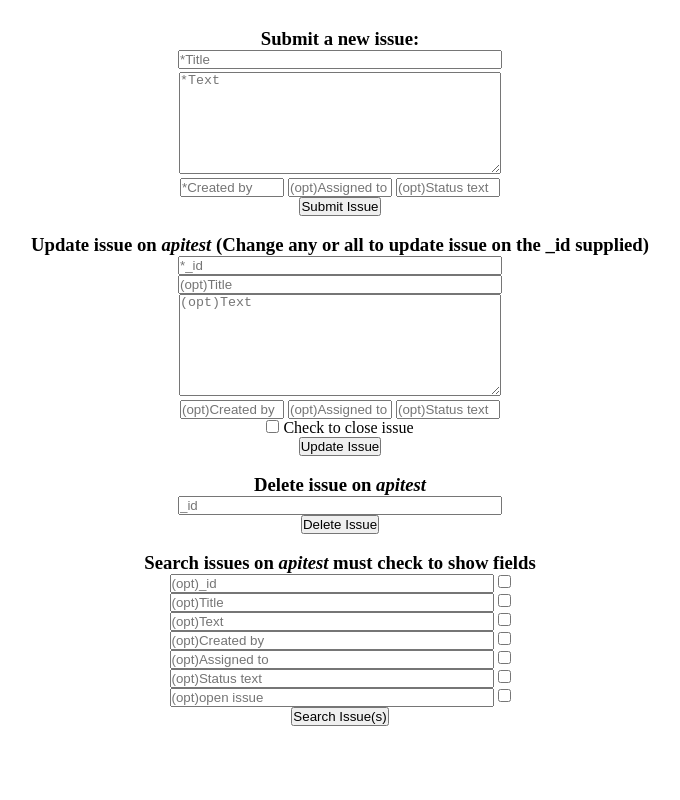
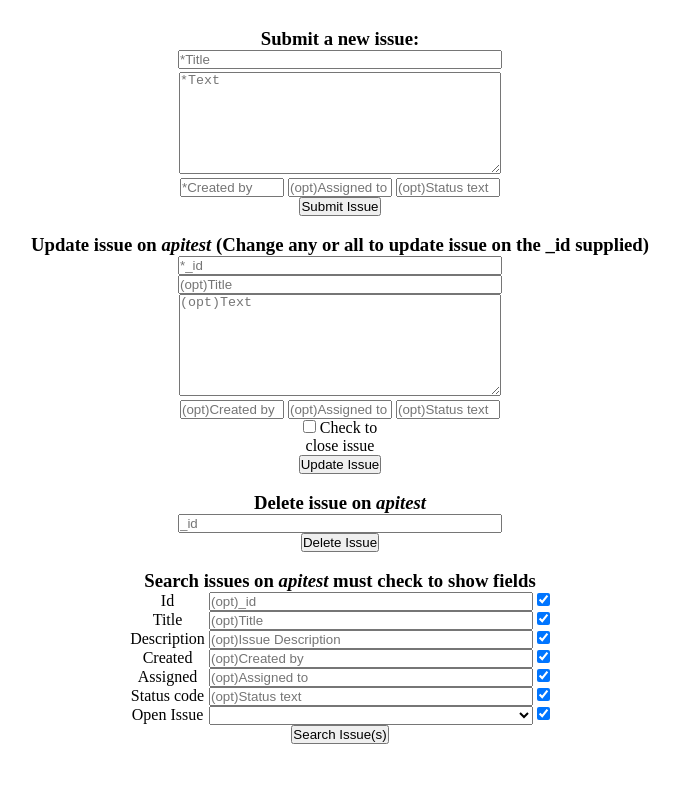
Before and after one commit to Stevegolden12/issue-tracker, a website: page views/issue.html in a window 1280 px wide. Shown: the top 800 px of the page, without its empty margins (300-980 px from the left). Drawn offline with nearby package versions, Linux system fonts and the light colour scheme.

Commit message:
Html search form, checkbox functionality, and find method
Add labels to html search form.
Change Layout of html search form.

Added checkbox functionality to sort fields.

Added code for find sort queries to work.

```diff
--- a/public/style.css
+++ b/public/style.css
@@ -22,3 +22,8 @@ body {
 .id {
   font-size: 10.5px;
 }
+
+label {
+  display: inline-block;
+  width: 75px;
+}
--- a/views/issue.html
+++ b/views/issue.html
@@ -49,20 +49,32 @@
     <br />
     <h3>Search issues on <i>apitest</i> must check to show fields</h3>
     <form id="searchIssue" method="post" action="/api/issues/issueTracker/">
+      <label>Id</label>
       <input type="text" name="search_id" placeholder="(opt)_id" style="width: 320px">
-      <input type="checkbox" name="idCheck"><br>
+      <input type="checkbox" name="idCheck" checked><br>
+      <label>Title</label>
       <input type="text" name="issue_title" placeholder="(opt)Title" style="width: 320px">
-      <input type="checkbox" name="titleCheck"><br>
-      <input type="text" name="issue_text" placeholder="(opt)Text" style="width: 320px;">
-      <input type="checkbox" name="textCheck"><br>
+      <input type="checkbox" name="titleCheck" checked><br>
+      <label>Description</label>
+      <input type="text" name="issue_text" placeholder="(opt)Issue Description" style="width: 320px;">
+      <input type="checkbox" name="textCheck" checked><br>
+      <label>Created</label>
       <input type="text" name="created_by" placeholder="(opt)Created by" style="width: 320px">
-      <input type="checkbox" name="createdCheck"><br>
+      <input type="checkbox" name="createdCheck" checked><br>
+      <label>Assigned</label>
       <input type="text" name="assigned_to" placeholder="(opt)Assigned to" style="width: 320px">
-      <input type="checkbox" name="assignedCheck"><br>
+      <input type="checkbox" name="assignedCheck" checked><br>
+      <label>Status code</label>
       <input type="text" name="status_text" placeholder="(opt)Status text" style="width: 320px">
-      <input type="checkbox" name="statusCheck"><br>
-      <input type="text" name="open_issue" placeholder="(opt)open issue" style="width: 320px">
-      <input type="checkbox" name="openCheck"><br>
+      <input type="checkbox" name="statusCheck" checked><br>
+      <label>Open Issue</label>
+      <!--<input type="text" name="open_issue" placeholder="(opt)open issue" style="width: 320px"> -->
+      <select name="open_issue" placeholder="(opt)open issue" style="width: 324px">
+        <option value="" selected></option>
+        <option value="true">true</option>
+        <option value="false">false</option>
+      </select>
+      <input type="checkbox" name="openCheck" checked><br>
       <button type="submit">Search Issue(s)</button>
     </form>
     <div id='issueDisplay'></div>
```
Also changed, not shown: server.js (+53 -12 lines).
